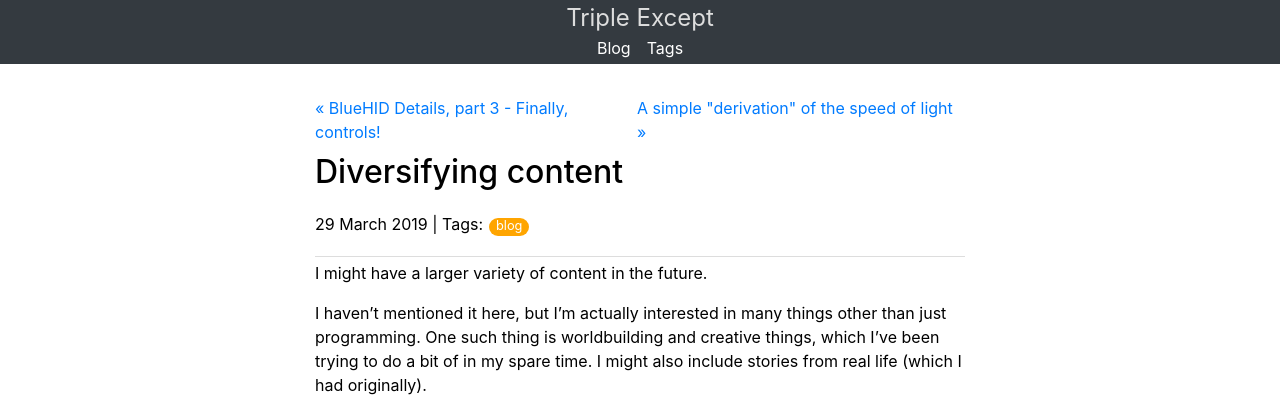
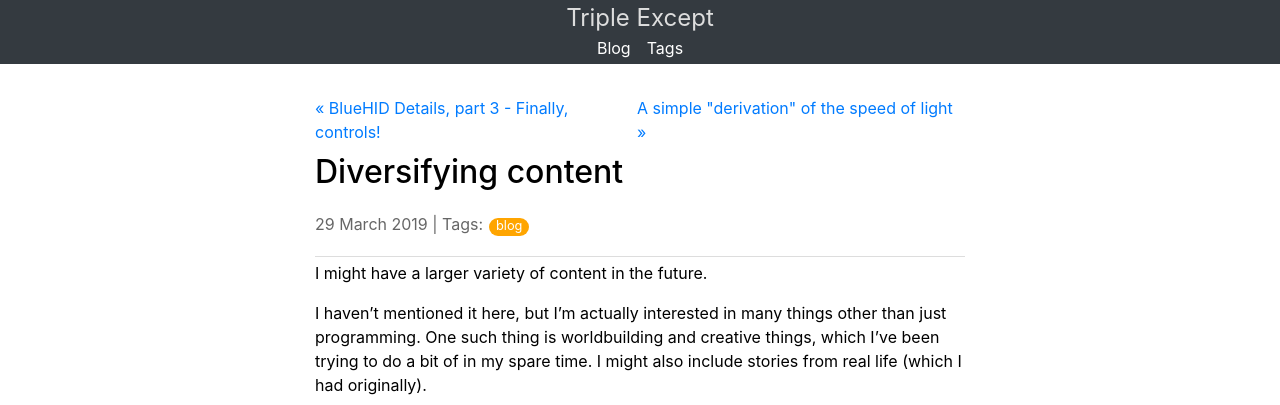
Before and after one commit to ralismark/ralismark.github.io, a Jekyll site: the page built from _posts/2019-03-29-diversifying.md, in a window 1280 px wide. Shown: the top 405 px of the page. Built offline with Jekyll 4.4.1, drawn with Linux system fonts in a browser that asks for light colours; comment, search, counter and statistics services are not loaded.

Commit message:
Lighten post meta

```diff
--- a/_sass/post.scss
+++ b/_sass/post.scss
@@ -12,6 +12,10 @@
 	padding-bottom: 4px;
 	margin-bottom: 4px;
 	border-bottom: 1px solid $hr-fg;
+
+	p {
+		color: $fg-minor;
+	}
 }
 
 #post-tags a {
--- a/assets/main.scss
+++ b/assets/main.scss
@@ -9,6 +9,7 @@ $link-fg: #007bff;
 $link-fg-hover: #0056b3;
 $footer-bg: #eee;
 $hr-fg: #ddd;
+$fg-minor: rgba(0, 0, 0, 0.6);
 
 html {
 	--content-width: 650px;
```
